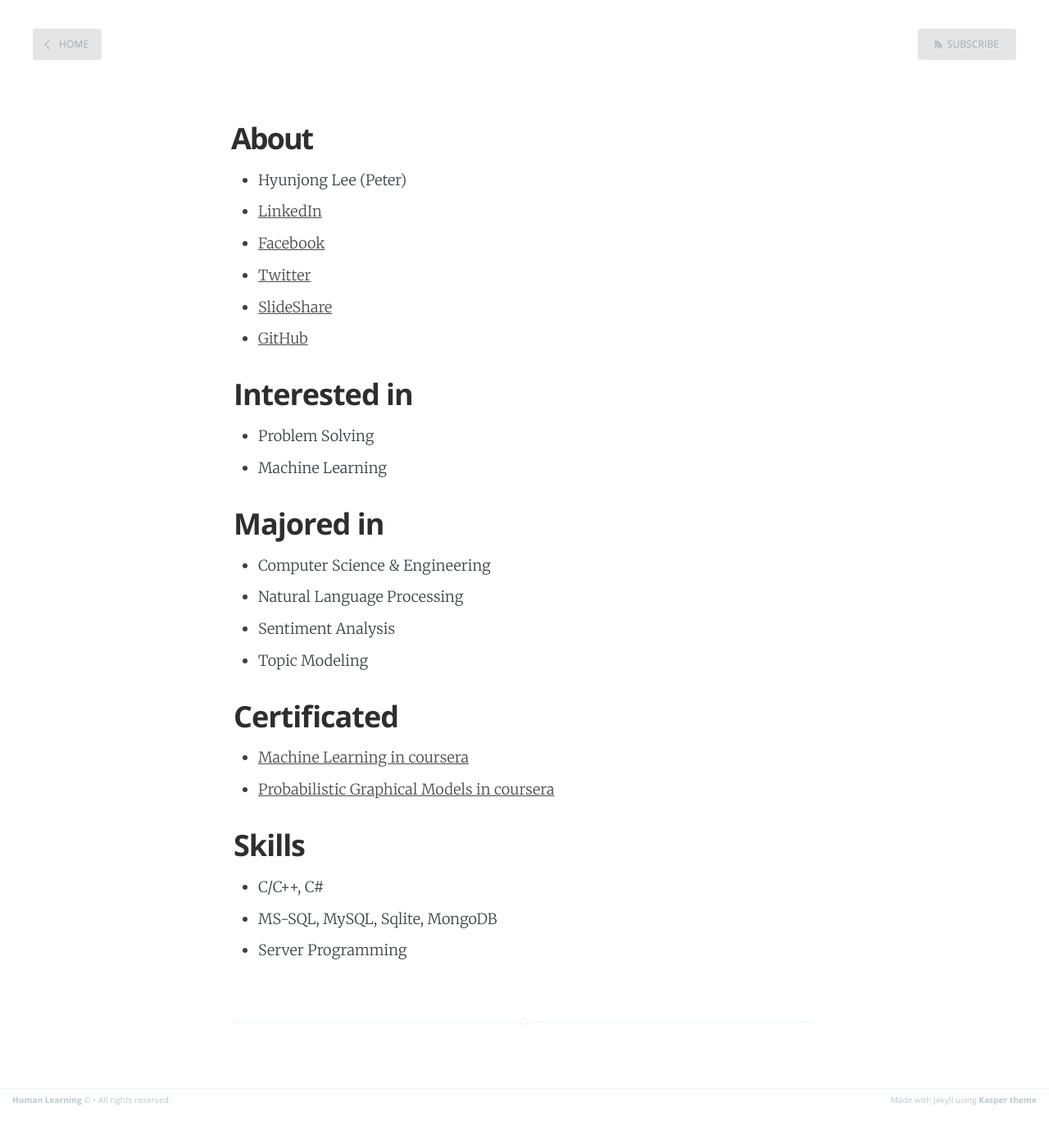
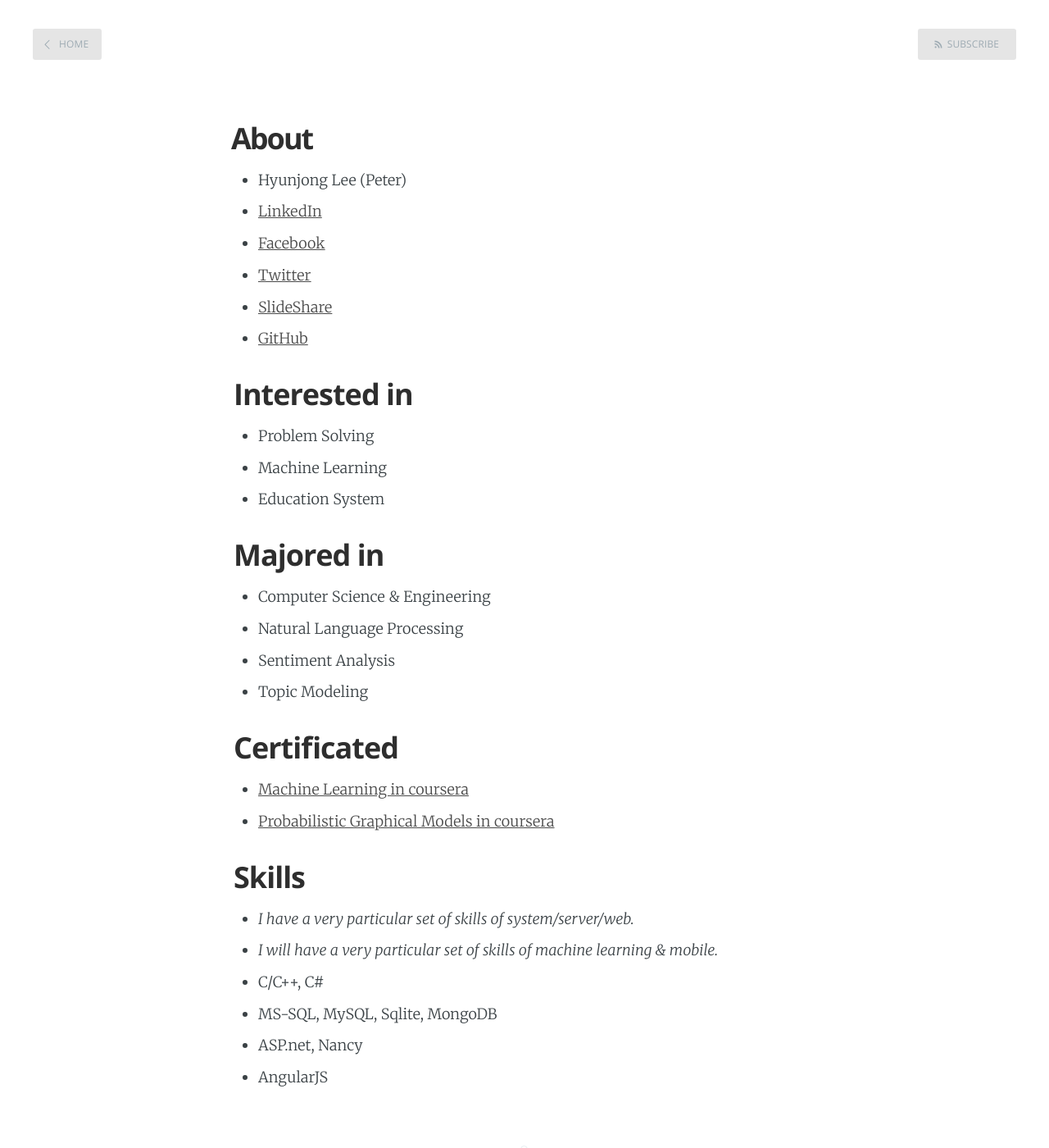
Before and after one commit to hyunjong-lee/hyunjong-lee-prev.github.io, a Jekyll site: the page built from about.markdown, in a window 1280 px wide and 1400 px high. Shown: the whole window at 82% size. Built offline with Jekyll 4.4.1, drawn with Linux system fonts in a browser that asks for light colours; Markdown is read by kramdown in place of the engine named in the settings.

Commit message:
update profile
go~!

```diff
--- a/about.markdown
+++ b/about.markdown
@@ -15,6 +15,7 @@
 
 * Problem Solving
 * Machine Learning
+* Education System
 
 
 ## Majored in
@@ -33,9 +34,12 @@
 
 ## Skills
 
+* *I have a very particular set of skills of system/server/web.*
+* *I will have a very particular set of skills of machine learning & mobile.*
 * C/C++, C#
 * MS-SQL, MySQL, Sqlite, MongoDB
-* Server Programming
+* ASP.net, Nancy
+* AngularJS
 
 
 [LinkedIn]: https://www.linkedin.com/pub/hyunjong-lee
```
